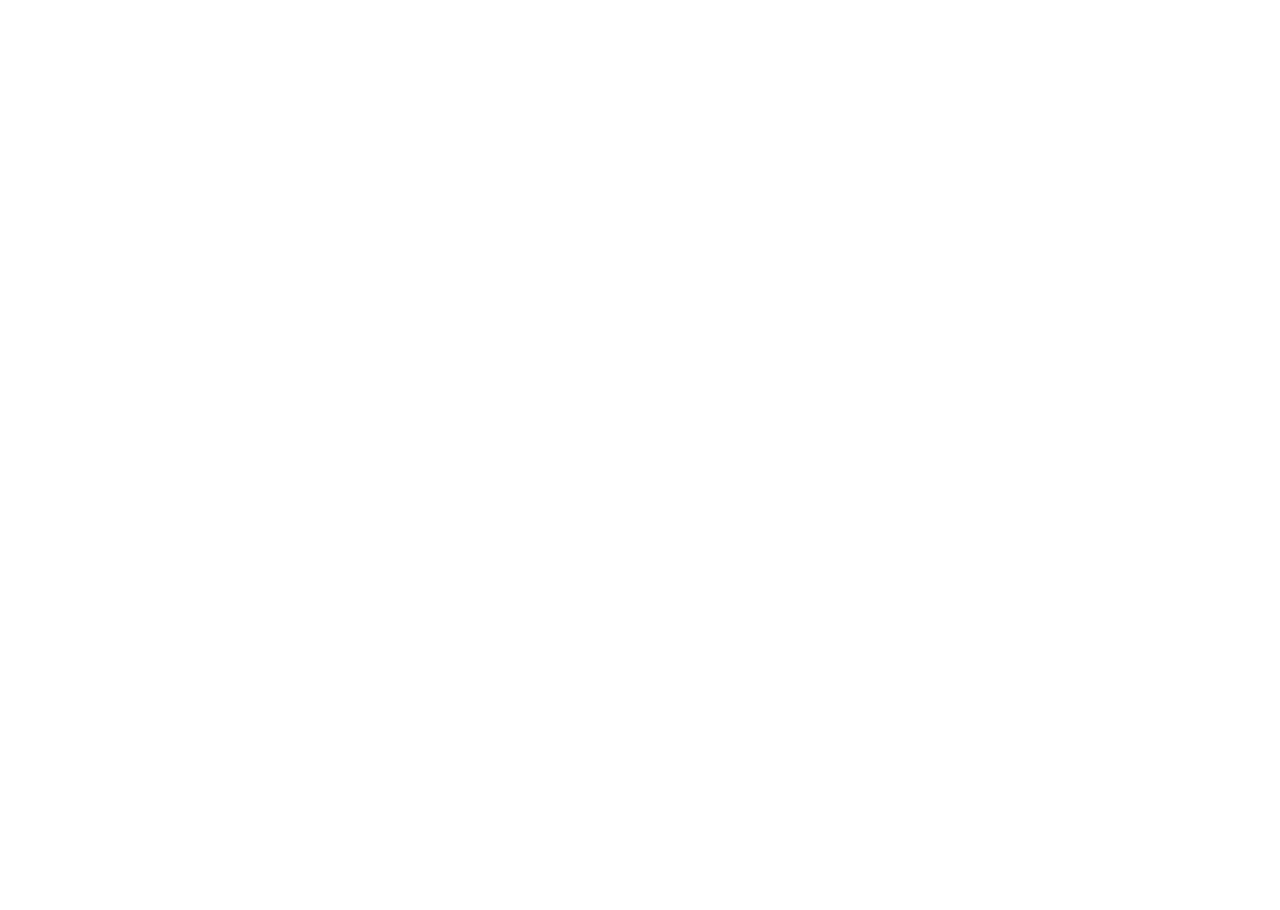
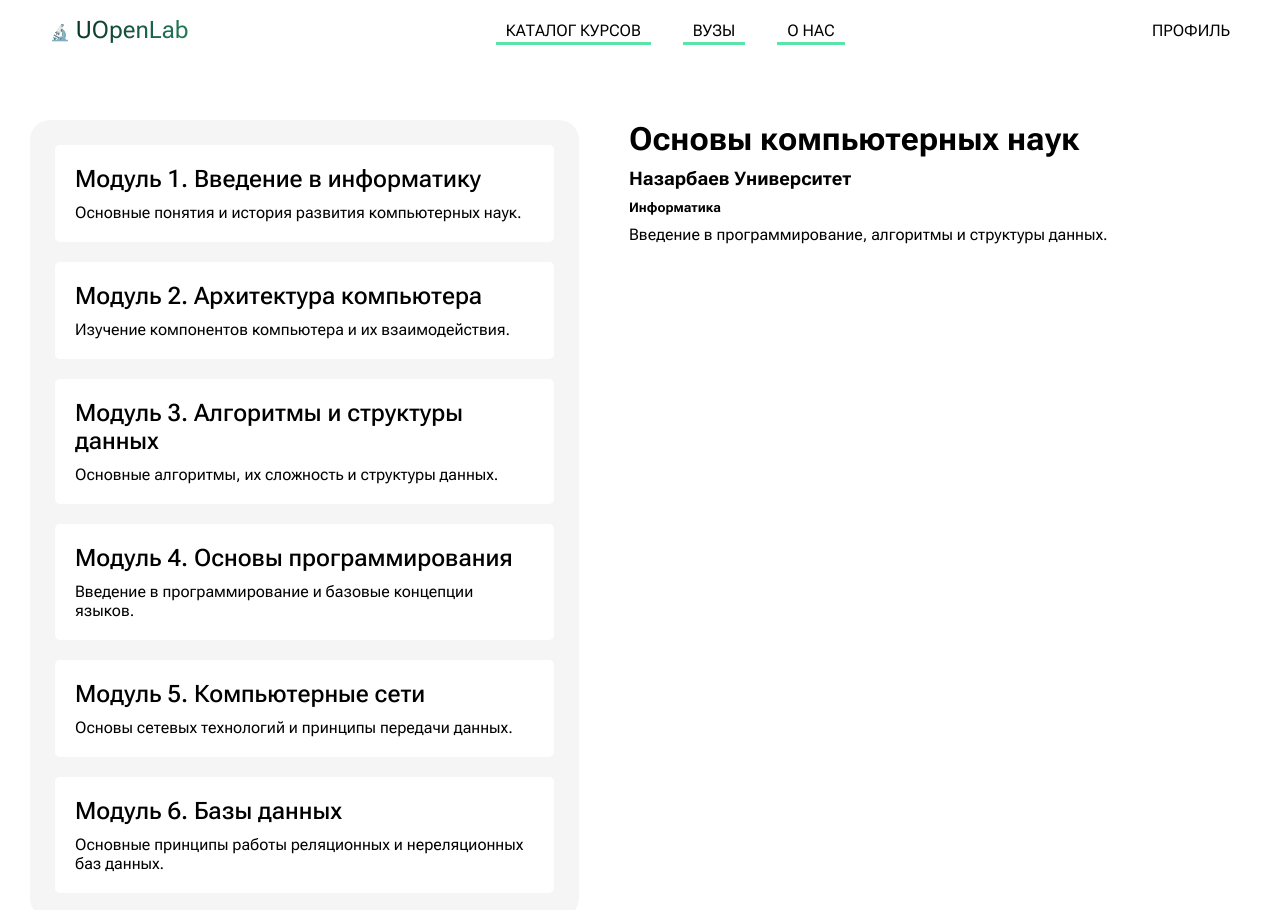
Before and after one commit to aQulionnn/massive-open-online-courses-ui, a React (Vite) app: page /courses/1 in a window 1280 px wide. Before the commit this address had no page. Shown: the top 910 px of the page. Before the commit the page ends 800 px from the top, so only its background shows below. Built offline with nearby package versions, Linux system fonts and the light colour scheme.

Commit message:
feat: create course page

```diff
--- /dev/null
+++ b/public/data/module-data.json
@@ -0,0 +1,38 @@
+[
+  {
+    "id": 1,
+    "name": "Введение в информатику",
+    "description": "Основные понятия и история развития компьютерных наук.",
+    "courseId": 1
+  },
+  {
+    "id": 2,
+    "name": "Архитектура компьютера",
+    "description": "Изучение компонентов компьютера и их взаимодействия.",
+    "courseId": 1
+  },
+  {
+    "id": 3,
+    "name": "Алгоритмы и структуры данных",
+    "description": "Основные алгоритмы, их сложность и структуры данных.",
+    "courseId": 1
+  },
+  {
+    "id": 4,
+    "name": "Основы программирования",
+    "description": "Введение в программирование и базовые концепции языков.",
+    "courseId": 1
+  },
+  {
+    "id": 5,
+    "name": "Компьютерные сети",
+    "description": "Основы сетевых технологий и принципы передачи данных.",
+    "courseId": 1
+  },
+  {
+    "id": 6,
+    "name": "Базы данных",
+    "description": "Основные принципы работы реляционных и нереляционных баз данных.",
+    "courseId": 1
+  }
+]
--- a/src/App.tsx
+++ b/src/App.tsx
@@ -2,6 +2,7 @@
 import Home from "./pages/Home/Home.tsx";
 import Universities from "./pages/Universities/Universities.tsx";
 import CourseCatalog from "./pages/CourseCatalog/CourseCatalog.tsx";
+import Course from "./pages/Course/Course.tsx";
 
 function App() {
     return (
@@ -9,6 +10,7 @@
             <Routes>
                 <Route path="/" element={<Home />} />
                 <Route path="/courses" element={<CourseCatalog />} />
+                <Route path="courses/:id" element={<Course />} />
                 <Route path="/universities" element={<Universities />} />
             </Routes>
         </BrowserRouter>
--- a/src/components/CourseCard/CourseCard.tsx
+++ b/src/components/CourseCard/CourseCard.tsx
@@ -1,9 +1,12 @@
 import style from './CourseCard.module.css'
 import {CourseProps} from "../../types/course";
+import {useNavigate} from "react-router-dom";
 
 const CourseCard = (props: CourseProps) => {
+    const navigate = useNavigate()
+
     return (
-        <div className={style['course']}>
+        <div className={style['course']} onClick={() => navigate(`/courses/${props.id}`)}>
             <span className={style['subject']}>{props.subject}</span>
             <h2 className={style['title']}>{props.title}</h2>
             <p className={style['description']}>{props.description}</p>
--- /dev/null
+++ b/src/components/Module/Module.module.css
@@ -0,0 +1,13 @@
+.module {
+    width: 100%;
+    padding: 20px;
+    display: flex;
+    flex-direction: column;
+    gap: 10px;
+    background: #fff;
+    border-radius: 5px;
+}
+
+.name {
+    font-weight: 500;
+}
--- /dev/null
+++ b/src/components/Module/Module.tsx
@@ -0,0 +1,17 @@
+import { ModuleProps } from "../../types/module";
+import style from './Module.module.css'
+
+type Props = {
+    index: number
+} & ModuleProps
+
+const Module = (props: Props) => {
+    return (
+        <div className={style['module']}>
+            <h2 className={style['name']}>Модуль {props.index}. {props.name}</h2>
+            <p className={style['description']}>{props.description}</p>
+        </div>
+    );
+};
+
+export default Module
--- /dev/null
+++ b/src/components/ModuleList/ModuleList.module.css
@@ -0,0 +1,9 @@
+.module-list {
+    width: 45%;
+    padding: 25px;
+    display: flex;
+    flex-direction: column;
+    gap: 20px;
+    background-color: #f5f5f5;
+    border-radius: 20px;
+}
--- /dev/null
+++ b/src/components/ModuleList/ModuleList.tsx
@@ -0,0 +1,27 @@
+import {useEffect, useState} from 'react';
+import {ModuleProps} from "../../types/module";
+import { getModulesByCourse} from "../../services/moduleService.ts";
+import Module from "../Module/Module.tsx";
+import style from'./ModuleList.module.css'
+
+type Props = {
+    courseId: number;
+}
+
+const ModuleList = (props: Props) => {
+    const [modules, setModules] = useState<ModuleProps[]>([])
+
+    useEffect(() => {
+        setModules(getModulesByCourse(props.courseId))
+    }, [])
+
+    return (
+        <div className={style['module-list']}>
+            {modules.map((module, index) => (
+                <Module {...module} key={module.id} index={index + 1} />
+            ))}
+        </div>
+    );
+};
+
+export default ModuleList;
--- /dev/null
+++ b/src/pages/Course/Course.module.css
@@ -0,0 +1,12 @@
+.course {
+    width: 100%;
+    padding: 120px 30px 30px;
+    display: flex;
+    gap: 50px;
+}
+
+.details {
+    display: flex;
+    flex-direction: column;
+    gap: 10px
+}
--- /dev/null
+++ b/src/pages/Course/Course.tsx
@@ -0,0 +1,38 @@
+import Layout from "../../components/Layout/Layout.tsx";
+import style from './Course.module.css'
+import {useParams} from "react-router-dom";
+import {CourseProps} from "../../types/course";
+import {useEffect, useState} from "react";
+import coursesData from '../../services/course-data.json'
+import ModuleList from "../../components/ModuleList/ModuleList.tsx";
+
+const Course = () => {
+    const [course, setCourse] = useState<CourseProps>({
+        description: "",
+        id: 0,
+        subject: "",
+        title: "",
+        universityName: ""
+    })
+    const {id} = useParams<string>()
+
+    useEffect(() => {
+        setCourse(coursesData[Number(id) - 1])
+    }, [id])
+
+    return (
+        <Layout>
+            <div className={style['course']}>
+                <ModuleList courseId={Number(id)}/>
+                <div className={style['details']}>
+                    <h1>{course.title}</h1>
+                    <h3>{course.universityName}</h3>
+                    <h5>{course.subject}</h5>
+                    <p>{course.description}</p>
+                </div>
+            </div>
+        </Layout>
+    )
+}
+
+export default Course
--- a/src/services/course-data.json
+++ b/src/services/course-data.json
@@ -1,17 +1,17 @@
 [
   {
     "id": 1,
+    "title": "Основы компьютерных наук",
+    "description": "Введение в программирование, алгоритмы и структуры данных.",
+    "subject": "Информатика",
+    "universityName": "Назарбаев Университет"
+  },
+  {
+    "id": 2,
     "title": "Казахский язык и литература",
     "description": "Изучение структуры казахского языка, литературы и их культурного значения.",
     "subject": "Лингвистика",
     "universityName": "Казахский национальный университет имени аль-Фараби"
-  },
-  {
-    "id": 2,
-    "title": "Основы компьютерных наук",
-    "description": "Введение в программирование, алгоритмы и структуры данных.",
-    "subject": "Информатика",
-    "universityName": "Назарбаев Университет"
   },
   {
     "id": 3,
--- /dev/null
+++ b/src/services/moduleService.ts
@@ -0,0 +1,10 @@
+import moduleData from '../../public/data/module-data.json'
+import { ModuleProps } from "../types/module";
+
+export const getModules = (): ModuleProps[] => {
+    return moduleData
+}
+
+export const getModulesByCourse =  (courseId: number): ModuleProps[] => {
+    return moduleData.filter((module: ModuleProps) => module.courseId === courseId)
+}
--- /dev/null
+++ b/src/types/module.d.ts
@@ -0,0 +1,6 @@
+export type ModuleProps = {
+    id: number
+    name: string
+    description: string
+    courseId: number
+}
```
